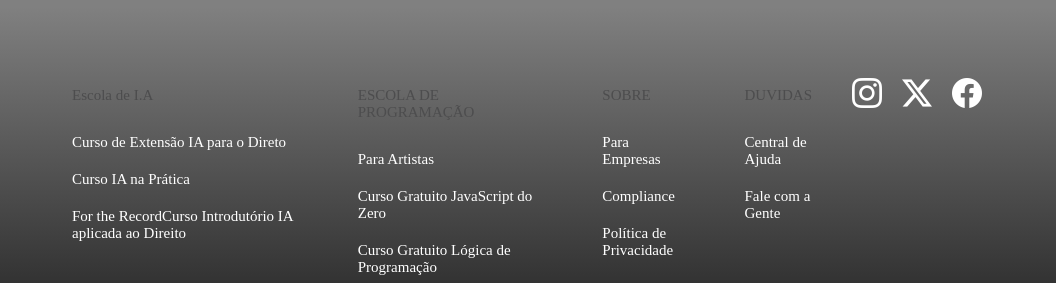
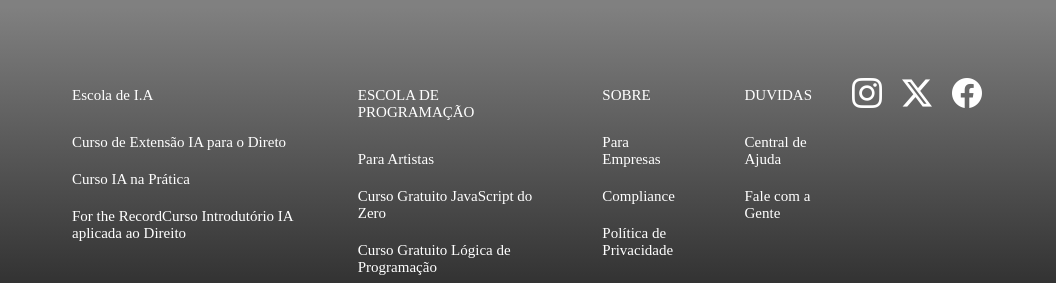
Before and after one commit to MatNewDev/Atividade-perfil, a website: page index.html in a window 1280 px wide. Shown: the part 730-1013 px from the top of the page, 224-1280 px from the left. Drawn offline with nearby package versions, Linux system fonts and the light colour scheme.

Commit message:
Update style.css

```diff
--- a/style.css
+++ b/style.css
@@ -144,7 +144,7 @@ footer li {
 
 footer div ul li:nth-child( 1 ) {
   padding-bottom: 20px;
-  color: rgb(77, 77, 78);
+  color: white;
 }
 
 footer div a {
```
